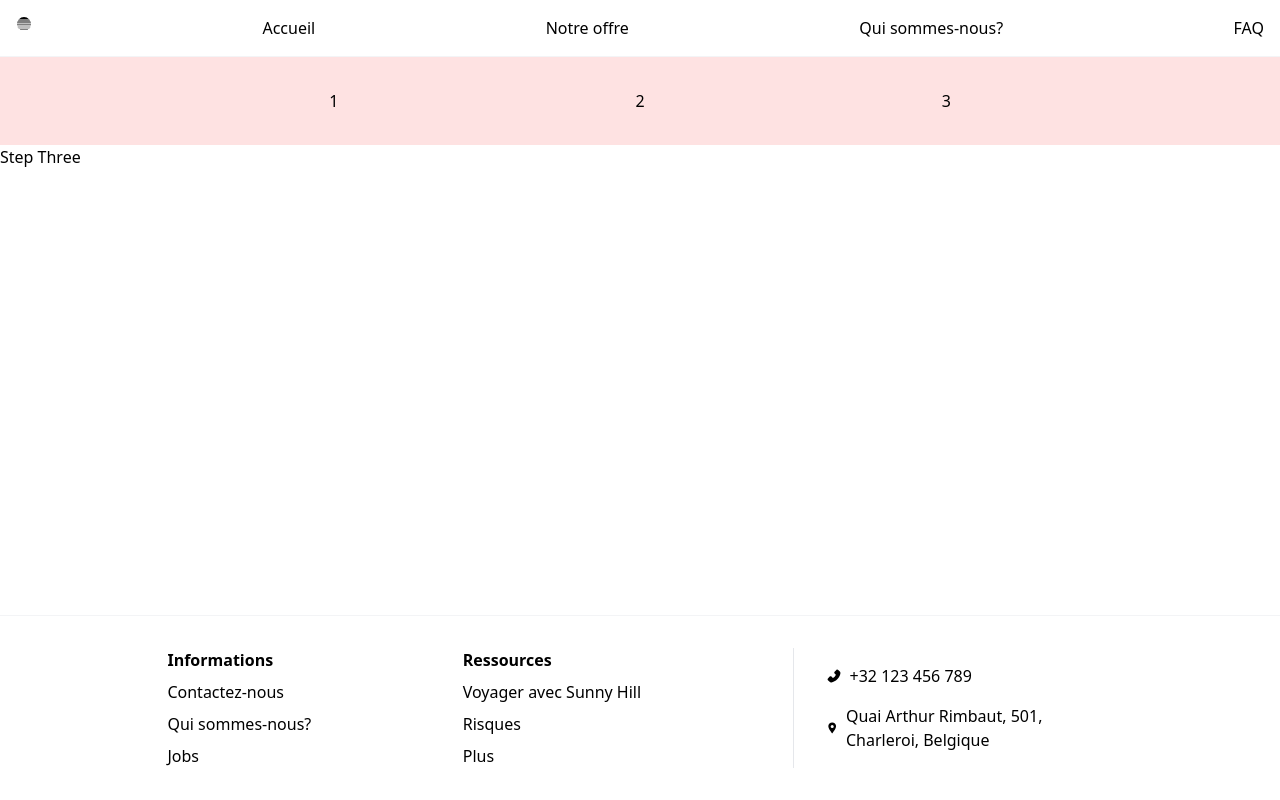
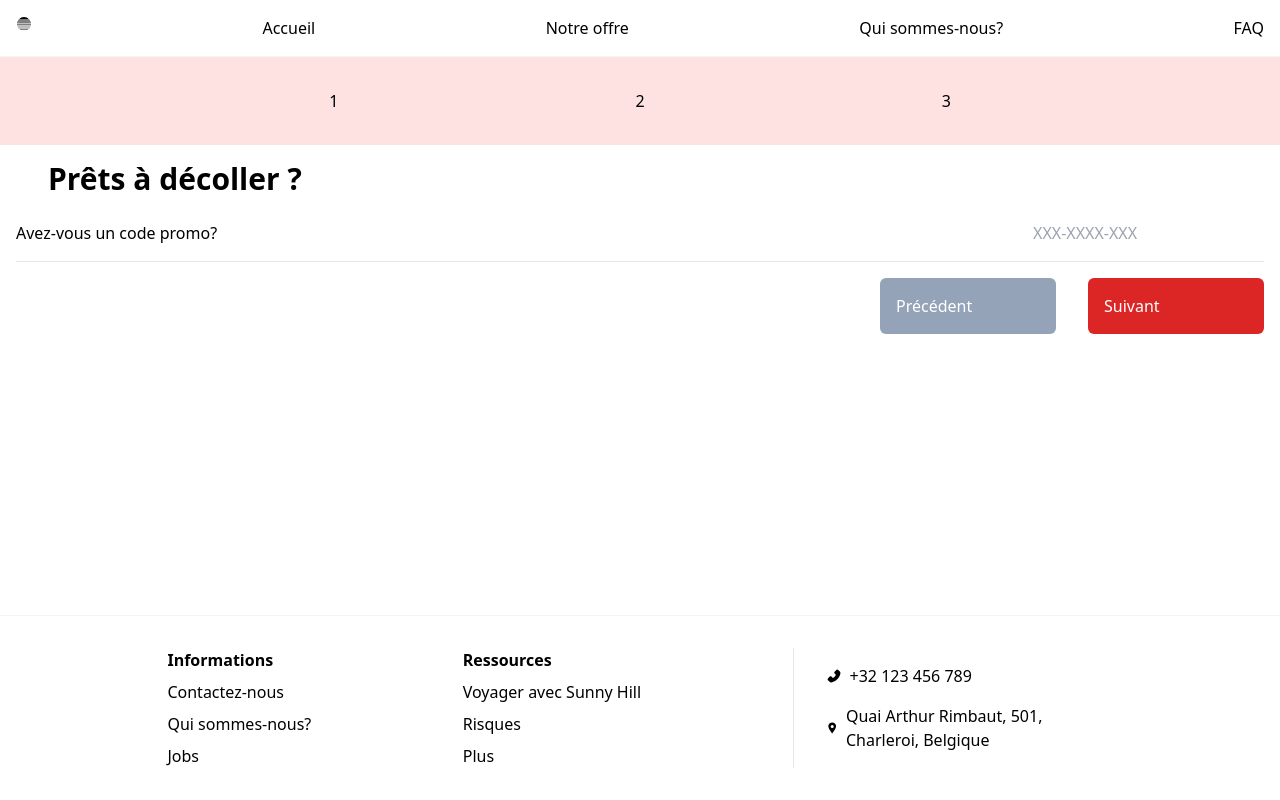
Before and after one commit to nathvda/SunnyHillAgency, a React (Vite) app: page /form/step-three in a window 1280 px wide. Built offline with nearby package versions, Linux system fonts and the light colour scheme.

Commit message:
fixing form

```diff
--- a/src/FAQ.tsx
+++ b/src/FAQ.tsx
@@ -1,4 +1,3 @@
-import { Fragment } from "react";
 import { Tab } from "@headlessui/react";
 import CallToAction from "./CallToAction";
 
--- a/src/FormSteps/StepOne.tsx
+++ b/src/FormSteps/StepOne.tsx
@@ -48,8 +48,8 @@ const StepOne = () => {
   });
 
   return (
-    <div  className="bg-white text-black flex-grow flex-col p-4 rounded-lg w-full m-auto">
-     <h2 className="text-3xl font-bold ml-8">Dites-nous en plus</h2>
+    <div className="bg-white text-black flex-grow flex-col p-4 rounded-lg w-full m-auto">
+      <h2 className="text-3xl font-bold ml-8">Dites-nous en plus</h2>
       <form className="bg-white bg-opacity-10 mb-2 mt-2 m-auto backdrop-blur-md flex-col gap-4" onSubmit={onSubmit}>
 
 
@@ -79,7 +79,9 @@ const StepOne = () => {
         </div>
         {errors?.placeOfBirth && <p className="text-red-800">{errors.placeOfBirth.message}</p>}
 
-        <Submit/>
+        <div className="flex gap-8 justify-end">
+          <Submit/>
+          </div>
       </form>
     </div>
   );
--- a/src/FormSteps/StepThree.tsx
+++ b/src/FormSteps/StepThree.tsx
@@ -1,9 +1,58 @@
+import { useForm } from "react-hook-form";
+import { useNavigate } from "react-router-dom";
+import { z } from "zod";
+import { zodResolver } from "@hookform/resolvers/zod";
+import Submit from "../Submit";
+
+const resolverThree = z.object({
+  promoCode: z.string().min(6, { message: "Entrez un code promo valide" }),
+});
+
+type FormValues = {
+  promoCode: string;
+};
+
 const StepThree = () => {
-    return (
-        <div>
-            Step Three
+  const navigate = useNavigate();
+
+  const {
+    register,
+    handleSubmit,
+    formState: { errors },
+  } = useForm<FormValues>({
+    resolver: zodResolver(resolverThree),
+  });
+
+  const onSubmit = handleSubmit((data) => console.log(data));
+
+  const PreviousStep = () => {
+    navigate("/form/step-two", { replace: true });
+  };
+
+  return (
+    <div className="bg-white text-black flex-grow flex-col p-4 rounded-lg w-full m-auto">
+      <h2 className="text-3xl font-bold ml-8">Prêts à décoller ?</h2>
+      <form className="bg-white bg-opacity-10 mb-2 mt-2 m-auto backdrop-blur-md flex-col gap-4" onSubmit={onSubmit}>
+
+      <div className="border-b pt-4 pb-4 flex justify-between">
+          <label htmlFor="promoCode">Avez-vous un code promo?</label>
+          <input {...register("promoCode")} placeholder="XXX-XXXX-XXX"/>
         </div>
-    );
+        {errors?.promoCode && <p>{errors?.promoCode.message}</p>}
+
+
+        <div className="flex gap-8 justify-end">
+          <button
+            className="flex bg-slate-400 text-white p-4 mt-4 rounded-md md:w-44"
+            onClick={() => PreviousStep()}
+          >
+            Précédent
+          </button>
+          <Submit />
+        </div>
+      </form>
+    </div>
+  );
 };
 
 export default StepThree;
--- a/src/FormSteps/StepTwo.tsx
+++ b/src/FormSteps/StepTwo.tsx
@@ -46,7 +46,6 @@ const StepTwo = () => {
   console.log(data);
 
   const {
-    register,
     control,
     handleSubmit,
     formState: { errors },
@@ -119,8 +118,10 @@ const StepTwo = () => {
             <p className="text-red-800">{errors.sender.message}</p>
           )}
         </div>
+        <div className="flex gap-8 justify-end">
         <button className="flex bg-slate-400 text-white p-4 mt-4 rounded-md md:w-44" onClick={() => PreviousStep()}>Précédent</button>
        <Submit/>
+       </div>
       </form>
     </div>
   );
--- a/src/Product.tsx
+++ b/src/Product.tsx
@@ -29,8 +29,8 @@ const Product = () => {
         <div>
            <Titres>Nos produits</Titres>
            <div className="flex flex-col md:flex-row gap-8 m-8 flex-wrap">
-           {products.map(a => (
-               <div className="bg-white text-black flex-grow flex-col p-8 rounded-lg shadow-md border border-gray-100">
+           {products.map((a,index)=> (
+               <div key={index} className="bg-white text-black flex-grow flex-col p-8 rounded-lg shadow-md border border-gray-100">
                 <h3 className="font-bold text-xl text-center">{a.name}</h3>
                <hr/>
                <p className="text-center text-red-600 font-bold">{a.price}€</p>
```
